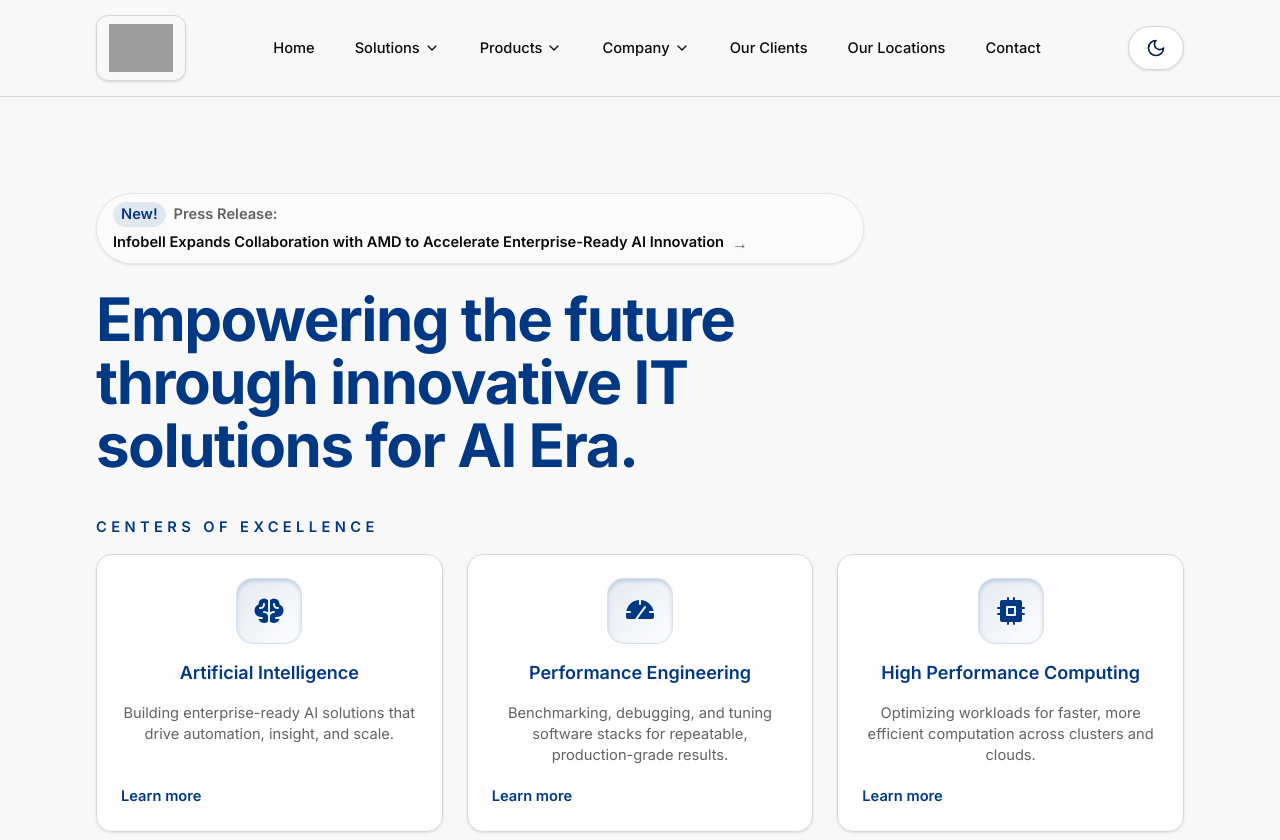
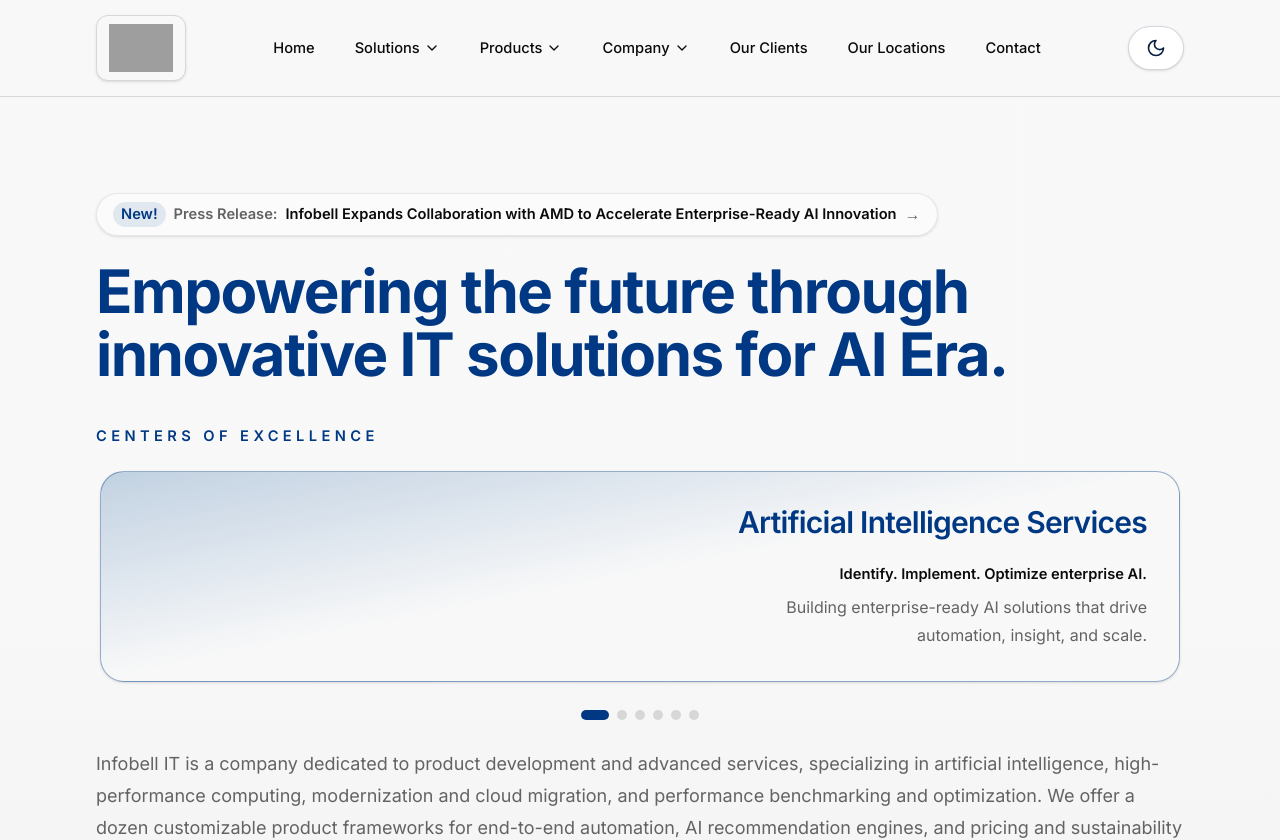
Before and after one commit to enzo-prism/infobell-it-2, a Next.js app: page / in a window 1280 px wide. Shown: the top 840 px of the page. Built offline with nearby package versions, Linux system fonts and the light colour scheme; grey boxes are pictures that could not be loaded.

Commit message:
feat: update hero centers slider

```diff
--- a/app/(site)/page.tsx
+++ b/app/(site)/page.tsx
@@ -37,12 +37,12 @@ function HeroSection() {
     <section className="bg-gradient-to-b from-background via-background to-muted/40">
       <div className="mx-auto w-full max-w-6xl px-4 py-16 sm:px-6 sm:py-20 lg:px-8 lg:py-24">
         <div className="w-full">
-          <LatestPressReleasePill className="mb-5 sm:mb-6 max-w-3xl" />
-          <h1 className="max-w-3xl text-4xl font-bold leading-tight tracking-tight text-heading sm:text-5xl lg:text-6xl lg:leading-[1.05]">
+          <LatestPressReleasePill className="mb-5 sm:mb-6" />
+          <h1 className="text-4xl font-bold leading-tight tracking-tight text-heading sm:text-5xl lg:text-6xl lg:leading-[1.05]">
             {HERO_CONTENT.heading}
           </h1>
           <HeroPillarsSlider />
-          <p className="mt-7 max-w-3xl text-base leading-7 text-muted-foreground sm:text-lg sm:leading-8">
+          <p className="mt-7 text-base leading-7 text-muted-foreground sm:text-lg sm:leading-8">
             {HERO_CONTENT.description}
           </p>
           <div className="mt-8 flex flex-wrap items-center gap-4 text-sm font-medium">
--- a/components/hero-pillars-slider.tsx
+++ b/components/hero-pillars-slider.tsx
@@ -1,78 +1,221 @@
 "use client"
 
-import { useRef } from "react"
-import { ChevronLeft, ChevronRight } from "lucide-react"
-import { CORE_EXPERTISE } from "@/lib/content/home"
-import { ExpertiseSlideCard } from "@/components/expertise-slide-card"
-import { Button } from "@/components/ui/button"
+import Link from "next/link"
+import Image from "next/image"
+import { useCallback, useEffect, useRef, useState, type KeyboardEvent } from "react"
+import { HERO_CENTER_SLIDES } from "@/lib/content/home"
+import { cn } from "@/lib/utils"
 
 export function HeroPillarsSlider() {
   const scrollContainerRef = useRef<HTMLDivElement | null>(null)
+  const scrollRafRef = useRef<number | null>(null)
+  const [activeIndex, setActiveIndex] = useState(0)
+  const prefersReducedMotion = usePrefersReducedMotion()
 
-  const scrollByCards = (direction: "prev" | "next") => {
-    const node = scrollContainerRef.current
-    if (!node) return
-    const cardWidth = node.firstElementChild instanceof HTMLElement ? node.firstElementChild.offsetWidth + 16 : 320
-    node.scrollBy({
-      left: direction === "next" ? cardWidth : -cardWidth,
-      behavior: "smooth",
+  const updateActiveIndex = useCallback(() => {
+    const container = scrollContainerRef.current
+    if (!container) return
+
+    const slides = Array.from(
+      container.querySelectorAll<HTMLElement>("[data-hero-center-slide]")
+    )
+    if (!slides.length) return
+
+    const scrollLeft = container.scrollLeft
+    let closestIndex = 0
+    let closestDistance = Number.POSITIVE_INFINITY
+
+    slides.forEach((slide, index) => {
+      const distance = Math.abs(slide.offsetLeft - scrollLeft)
+      if (distance < closestDistance) {
+        closestDistance = distance
+        closestIndex = index
+      }
     })
+
+    setActiveIndex((previous) => (previous === closestIndex ? previous : closestIndex))
+  }, [])
+
+  const scheduleActiveIndexUpdate = useCallback(() => {
+    if (scrollRafRef.current !== null) return
+
+    scrollRafRef.current = window.requestAnimationFrame(() => {
+      scrollRafRef.current = null
+      updateActiveIndex()
+    })
+  }, [updateActiveIndex])
+
+  const scrollToIndex = useCallback(
+    (index: number) => {
+      const container = scrollContainerRef.current
+      if (!container) return
+
+      const slide = container.querySelectorAll<HTMLElement>("[data-hero-center-slide]")[index]
+      if (!slide) return
+
+      container.scrollTo({
+        left: slide.offsetLeft,
+        behavior: prefersReducedMotion ? "auto" : "smooth",
+      })
+    },
+    [prefersReducedMotion]
+  )
+
+  const handleKeyDown = (event: KeyboardEvent<HTMLDivElement>) => {
+    if (!HERO_CENTER_SLIDES.length) return
+
+    if (event.key === "ArrowRight") {
+      event.preventDefault()
+      const nextIndex = Math.min(activeIndex + 1, HERO_CENTER_SLIDES.length - 1)
+      setActiveIndex(nextIndex)
+      scrollToIndex(nextIndex)
+      return
+    }
+
+    if (event.key === "ArrowLeft") {
+      event.preventDefault()
+      const nextIndex = Math.max(activeIndex - 1, 0)
+      setActiveIndex(nextIndex)
+      scrollToIndex(nextIndex)
+      return
+    }
+
+    if (event.key === "Home") {
+      event.preventDefault()
+      setActiveIndex(0)
+      scrollToIndex(0)
+      return
+    }
+
+    if (event.key === "End") {
+      event.preventDefault()
+      const lastIndex = HERO_CENTER_SLIDES.length - 1
+      setActiveIndex(lastIndex)
+      scrollToIndex(lastIndex)
+    }
   }
+
+  useEffect(() => {
+    const container = scrollContainerRef.current
+    if (!container) return
+
+    updateActiveIndex()
+
+    container.addEventListener("scroll", scheduleActiveIndexUpdate, { passive: true })
+
+    const resizeObserver = new ResizeObserver(() => {
+      updateActiveIndex()
+    })
+    resizeObserver.observe(container)
+
+    return () => {
+      resizeObserver.disconnect()
+      container.removeEventListener("scroll", scheduleActiveIndexUpdate)
+      if (scrollRafRef.current !== null) {
+        window.cancelAnimationFrame(scrollRafRef.current)
+        scrollRafRef.current = null
+      }
+    }
+  }, [scheduleActiveIndexUpdate, updateActiveIndex])
 
   return (
     <div className="mt-8 sm:mt-10">
-      <div className="mb-4 flex items-center justify-between gap-3">
-        <p className="text-sm font-semibold uppercase tracking-[0.3em] text-primary">Centers of Excellence</p>
-        <div className="hidden gap-2 sm:flex lg:hidden">
-          <Button
-            type="button"
-            onClick={() => scrollByCards("prev")}
-            aria-label="Scroll previous center of excellence"
-            size="icon"
-            variant="icon"
-          >
-            <ChevronLeft className="h-5 w-5" />
-          </Button>
-          <Button
-            type="button"
-            onClick={() => scrollByCards("next")}
-            aria-label="Scroll next center of excellence"
-            size="icon"
-            variant="icon"
-          >
-            <ChevronRight className="h-5 w-5" />
-          </Button>
-        </div>
-      </div>
+      <h2 className="text-sm font-semibold uppercase tracking-[0.3em] text-primary">Centers of Excellence</h2>
 
       <div
         ref={scrollContainerRef}
+        tabIndex={0}
         role="region"
-        aria-label="Infobell centers of excellence"
-        className="flex gap-4 overflow-x-auto scroll-smooth px-1 pb-8 pt-2 snap-x snap-mandatory lg:hidden"
+        aria-roledescription="carousel"
+        aria-label="Centers of excellence"
+        onKeyDown={handleKeyDown}
+        className="mt-4 flex overflow-x-auto scroll-smooth pb-4 pt-2 snap-x snap-mandatory [-ms-overflow-style:none] [scrollbar-width:none] [&::-webkit-scrollbar]:hidden focus-visible:outline-none focus-visible:ring-2 focus-visible:ring-primary/40 focus-visible:ring-offset-2 focus-visible:ring-offset-background motion-reduce:scroll-auto"
       >
-        {CORE_EXPERTISE.map((item) => (
-          <ExpertiseSlideCard
-            key={item.title}
-            item={item}
-            variant="compact"
-            ariaLabel={`Explore ${item.title}`}
-            className="min-w-[280px] max-w-[320px] snap-start sm:min-w-[320px]"
-          />
+        {HERO_CENTER_SLIDES.map((slide, index) => (
+          <Link
+            key={slide.slug}
+            href={slide.href}
+            data-hero-center-slide
+            aria-roledescription="slide"
+            aria-label={`${slide.title} (${index + 1} of ${HERO_CENTER_SLIDES.length})`}
+            className="group w-full flex-none snap-start rounded-3xl px-1 transition-transform duration-300 ease-out motion-safe:hover:-translate-y-1 motion-safe:focus-visible:-translate-y-1 focus-visible:outline-none focus-visible:ring-2 focus-visible:ring-primary/40 focus-visible:ring-offset-2 focus-visible:ring-offset-background motion-reduce:transition-none"
+          >
+            <article
+              className={cn(
+                "card-glow relative flex min-h-[170px] flex-col justify-between gap-6 rounded-3xl border border-border bg-gradient-to-br from-primary/20 via-background to-background p-6 shadow-sm transition-shadow duration-300 ease-out group-hover:border-white/25 group-hover:shadow-lg group-focus-visible:border-white/25 group-focus-visible:shadow-lg sm:min-h-[190px] sm:p-8 motion-reduce:transition-none",
+                index === activeIndex && "border-primary/40"
+              )}
+            >
+              <div
+                aria-hidden="true"
+                className="pointer-events-none absolute inset-0 z-0 opacity-0 transition-opacity duration-500 ease-out group-hover:opacity-100 group-focus-visible:opacity-100 motion-reduce:transition-none"
+              >
+                <Image
+                  src={slide.hoverImageSrc}
+                  alt=""
+                  fill
+                  sizes="(max-width: 640px) 100vw, 1024px"
+                  className="object-cover object-center scale-105 opacity-100 blur-sm transition-transform duration-700 ease-out group-hover:scale-100 group-focus-visible:scale-100 dark:brightness-75 dark:contrast-125 dark:saturate-125 motion-reduce:transform-none motion-reduce:transition-none"
+                />
+              </div>
+              <div
+                aria-hidden="true"
+                className="pointer-events-none absolute inset-0 z-10 bg-gradient-to-l from-slate-950/80 via-slate-950/45 to-transparent opacity-0 transition-opacity duration-500 ease-out group-hover:opacity-100 group-focus-visible:opacity-100 motion-reduce:transition-none"
+              />
+
+              <h3 className="relative z-20 w-full text-right text-2xl font-semibold tracking-tight text-heading transition-colors duration-300 group-hover:text-white group-focus-visible:text-white sm:text-3xl">
+                {slide.title}
+              </h3>
+              <div className="relative z-20 w-full self-end text-right sm:max-w-lg lg:max-w-md">
+                <p className="text-sm font-semibold text-foreground transition-colors duration-300 group-hover:text-white/90 group-focus-visible:text-white/90">
+                  {slide.tagline}
+                </p>
+                <p className="mt-2 text-sm leading-6 text-muted-foreground transition-colors duration-300 group-hover:text-white/75 group-focus-visible:text-white/75 sm:text-base sm:leading-7">
+                  {slide.summary}
+                </p>
+              </div>
+            </article>
+          </Link>
         ))}
       </div>
 
-      <div className="hidden grid-cols-3 gap-4 lg:grid xl:gap-6">
-        {CORE_EXPERTISE.map((item) => (
-          <ExpertiseSlideCard
-            key={item.title}
-            item={item}
-            variant="compact"
-            ariaLabel={`Explore ${item.title}`}
-            className="h-full"
-          />
-        ))}
+      <div className="mt-3 flex items-center justify-center gap-2" aria-label="Slide pagination">
+        {HERO_CENTER_SLIDES.map((slide, index) => {
+          const isActive = index === activeIndex
+          return (
+            <button
+              key={slide.slug}
+              type="button"
+              aria-label={`Go to slide ${index + 1}: ${slide.title}`}
+              aria-current={isActive ? "true" : undefined}
+              onClick={() => {
+                setActiveIndex(index)
+                scrollToIndex(index)
+              }}
+              className={cn(
+                "h-2.5 w-2.5 rounded-full bg-border transition-all focus-visible:outline-none focus-visible:ring-2 focus-visible:ring-primary/40 focus-visible:ring-offset-2 focus-visible:ring-offset-background",
+                isActive && "w-7 bg-primary"
+              )}
+            />
+          )
+        })}
       </div>
     </div>
   )
 }
+
+function usePrefersReducedMotion() {
+  const [prefersReducedMotion, setPrefersReducedMotion] = useState(false)
+
+  useEffect(() => {
+    const mediaQuery = window.matchMedia("(prefers-reduced-motion: reduce)")
+
+    const updatePreference = () => setPrefersReducedMotion(mediaQuery.matches)
+    updatePreference()
+
+    mediaQuery.addEventListener("change", updatePreference)
+    return () => mediaQuery.removeEventListener("change", updatePreference)
+  }, [])
+
+  return prefersReducedMotion
+}
--- a/lib/content/home.ts
+++ b/lib/content/home.ts
@@ -1,5 +1,6 @@
 import type { NavItem } from "./site"
 import {
+  CAPABILITY_DETAILS,
   CAPABILITY_SUMMARIES,
   type CapabilitySlug,
   type ExpertiseIcon,
@@ -54,6 +55,52 @@ export const CORE_EXPERTISE: ExpertiseItem[] = HOME_CAPABILITY_ORDER.map((slug)
     summary: capability.summary,
     href: capability.href,
     description: capability.highlights.join("; "),
+  }
+})
+
+export type HeroCenterSlide = {
+  slug: CapabilitySlug
+  title: string
+  tagline: string
+  summary: string
+  href: string
+  hoverImageSrc: string
+}
+
+const AI_HERO_TAGLINE = "Identify. Implement. Optimize enterprise AI."
+
+const HERO_CENTER_TAGLINES: Record<CapabilitySlug, string> = {
+  ai: AI_HERO_TAGLINE,
+  hpc: CAPABILITY_DETAILS.hpc.heroTagline,
+  sustainability: CAPABILITY_DETAILS.sustainability.heroTagline,
+  performance: CAPABILITY_DETAILS.performance.heroTagline,
+  "cloud-native": CAPABILITY_DETAILS["cloud-native"].heroTagline,
+  compliance: CAPABILITY_DETAILS.compliance.heroTagline,
+}
+
+const HERO_CENTER_HOVER_IMAGES: Record<CapabilitySlug, string> = {
+  ai: "https://res.cloudinary.com/dhqpqfw6w/image/upload/v1765941122/ai_clbw4l.webp",
+  performance:
+    "https://res.cloudinary.com/dhqpqfw6w/image/upload/v1765941122/performance_engineering_olh47v.webp",
+  compliance:
+    "https://res.cloudinary.com/dhqpqfw6w/image/upload/v1765941122/compliance_and_confidential_computing_ndspjs.webp",
+  hpc: "https://res.cloudinary.com/dhqpqfw6w/image/upload/v1765941121/high-performance-computing_fnnjat.webp",
+  sustainability:
+    "https://res.cloudinary.com/dhqpqfw6w/image/upload/v1765941122/carbon_footprint_and_sustainability_yqihpa.webp",
+  "cloud-native":
+    "https://res.cloudinary.com/dhqpqfw6w/image/upload/v1765941122/cloud_native_development_and_migration_jnbfxu.webp",
+}
+
+export const HERO_CENTER_SLIDES: HeroCenterSlide[] = HOME_CAPABILITY_ORDER.map((slug) => {
+  const capability = CAPABILITY_SUMMARIES[slug]
+
+  return {
+    slug,
+    title: `${capability.title} Services`,
+    tagline: HERO_CENTER_TAGLINES[slug],
+    summary: capability.summary,
+    href: capability.href,
+    hoverImageSrc: HERO_CENTER_HOVER_IMAGES[slug],
   }
 })
 
```
